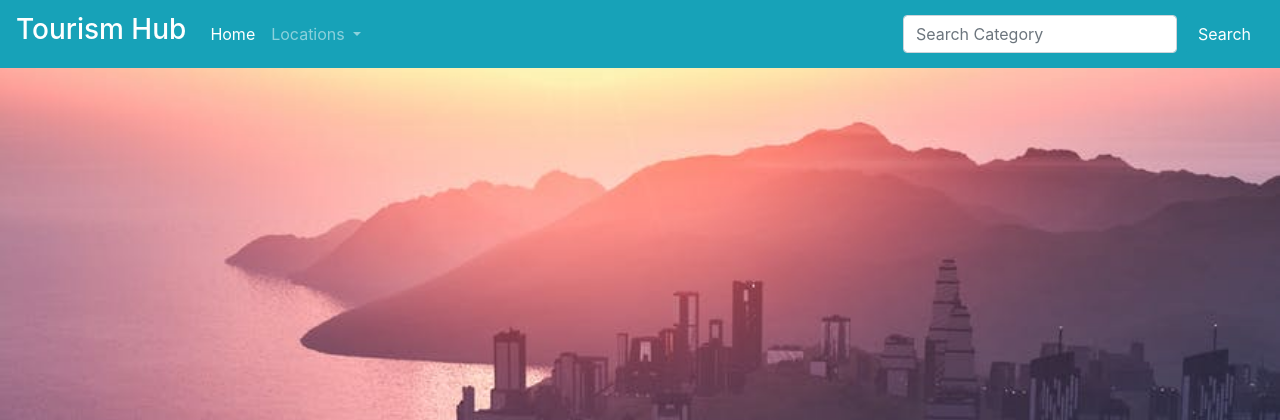
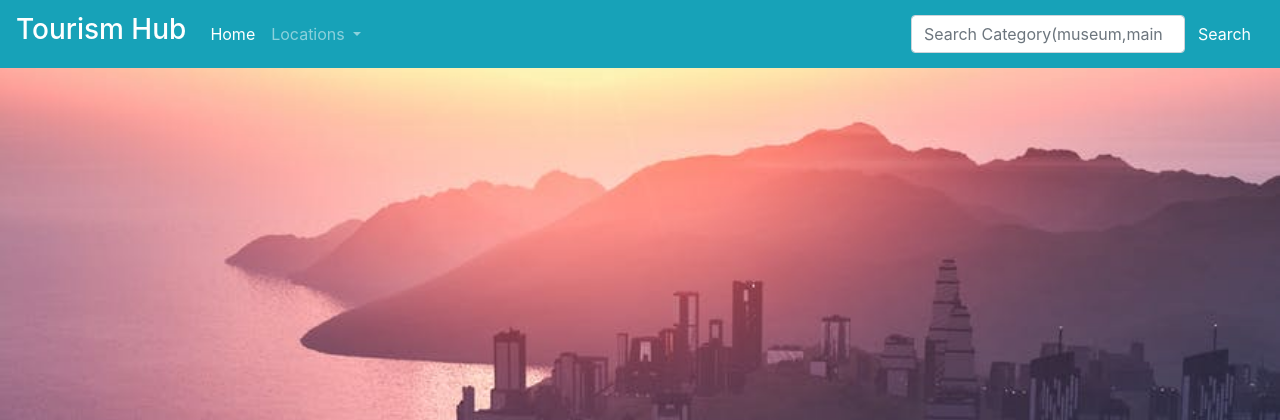
Before and after one commit to EssyMwangi/my-gallery, a Django app: template mygallery/templates/layout.html in a window 1280 px wide. Shown: the top 420 px of the page. Run offline with Django 3.2, Linux system fonts and the light colour scheme; the template is opened without the code that fills it, so the values that code supplies are empty; some libraries are stand-ins or nearby versions.

```diff
--- a/mygallery/templates/mygallery/index.html
+++ b/mygallery/templates/mygallery/index.html
@@ -11,10 +11,11 @@
             <div class="col-md-7">
               <div class="container-fluid landing">
                 <a href="/" class="scroll"><button class="btn btn-info btn-bg">GALLERY</button></a>
+
+                 </span>
             </div>
             </div>
             <div class="col-md-5">
-
             <span id="locations">
                 {% for location in locations %}
                     <a class="btn btn-info btn-sm" id="btn"
--- a/mygallery/templates/navbar.html
+++ b/mygallery/templates/navbar.html
@@ -26,7 +26,7 @@
         </li>
       </ul>
       <form class="form-inline my-2 my-md-0"  action="/search" role="search">
-        <input class="form-control mr-sm-2" type="search" placeholder="Search Category" name="imagesearch" aria-label="Search">
+        <input class="form-control mr-sm-6" type="search" placeholder="Search Category(museum,main attraction,city)..." name="imagesearch" aria-label="Search">
         <button class="btn btn-info btn-md my-2 my-sm-0" type="submit">Search</button>
       </form>
     </div>
```
